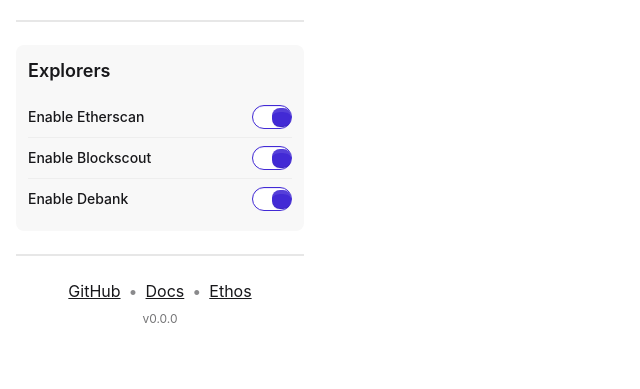
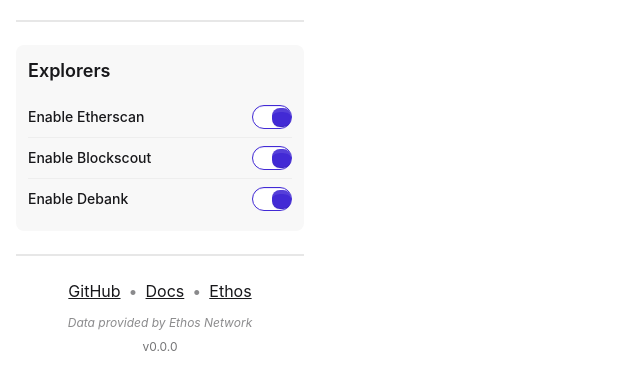
Before and after one commit to starfrich/ethos-scan, a website built with Vite: page src/popup/popup.html in a window 1280 px wide. Shown: the part 91-480 px from the top of the page, without its empty margins (0-640 px from the left). Built offline with nearby package versions, Linux system fonts and the light colour scheme; some packages are replaced by stand-ins of ours.

Commit message:
feat: atrribution

```diff
--- a/src/popup/popup.css
+++ b/src/popup/popup.css
@@ -68,6 +68,12 @@ body {
   @apply ethoscan:text-base-content ethoscan:opacity-50;
 }
 
+.ethoscan-attribution {
+  @apply ethoscan:text-xs ethoscan:text-base-content ethoscan:opacity-50;
+  font-style: italic;
+  margin-top: 4px;
+}
+
 .ethoscan-version {
   @apply ethoscan:text-xs ethoscan:text-base-content ethoscan:opacity-60;
 }
--- a/src/popup/popup.html
+++ b/src/popup/popup.html
@@ -75,6 +75,7 @@
             Ethos
           </a>
         </div>
+        <div class="ethoscan-attribution">Data provided by Ethos Network</div>
         <div class="ethoscan-version" id="version">v0.1.0</div>
       </div>
     </div>
```
Also changed, not shown: dist/popup.css, dist/popup.html, dist/src/popup/popup.html.
